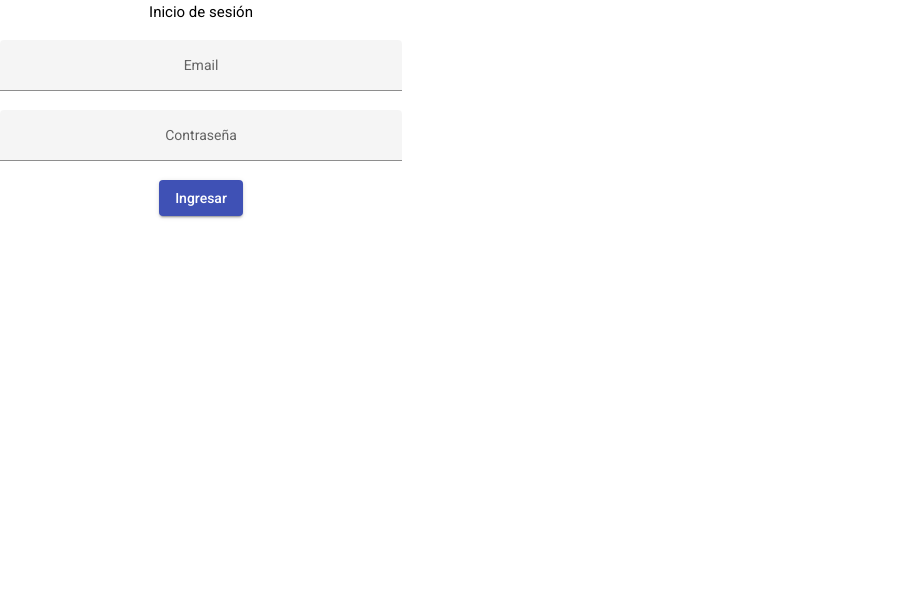
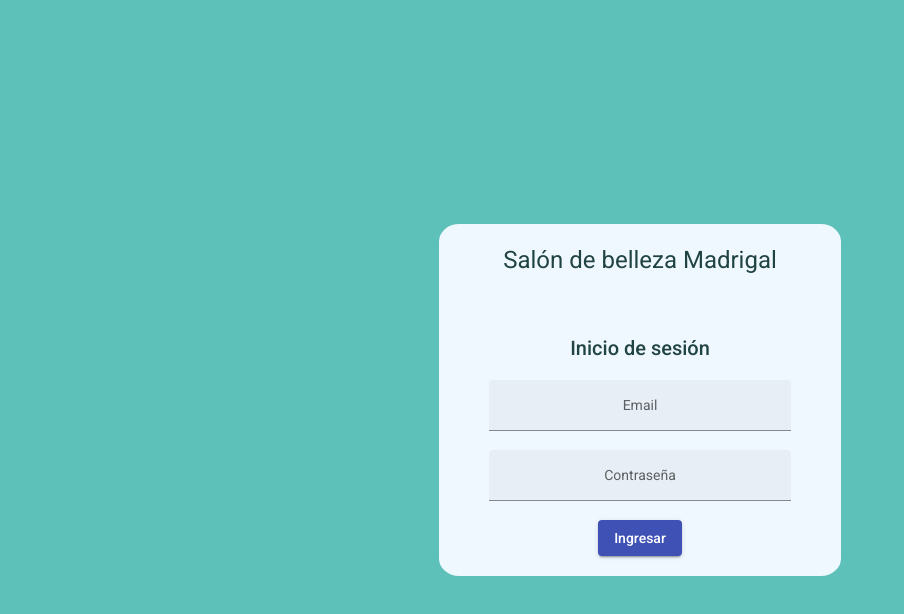
Before and after one commit to JavierAlfaroJara/SalonDeBellezaAngular, an Angular app in the folder salon-de-belleza/: page /logIn in a window 1280 px wide. Shown: the top 614 px of the page, without its empty margins (0-904 px from the left). Built offline with nearby package versions, Linux system fonts and the light colour scheme.

Commit message:
Arreglos estéticos

```diff
--- a/salon-de-belleza/src/app/Services/users-service.service.ts
+++ b/salon-de-belleza/src/app/Services/users-service.service.ts
@@ -27,6 +27,7 @@ export class UsersServiceService {
   getInfoCita(param: any){
     return this.http.get(`${this.URL_USERS}/AppointmentServices?Id=${param}`);
   }
+
   // servicio para iniciar sesion como administrador
   logIn(email: string,password:string){
     return this.http.get(`${this.URL_USERS}/logIN/administrator?email=${email}&password=${password}`)
--- a/salon-de-belleza/src/app/app-routing.module.ts
+++ b/salon-de-belleza/src/app/app-routing.module.ts
@@ -6,8 +6,8 @@ import { LoginComponent } from './components/login/login.component';
 
 const routes: Routes = [
   {path:'logIn', component:LoginComponent },
-  {path: 'vista-usuarios', component: VistaListaUsuariosComponent},
-  {path: 'top-usuarios', component: TopClientesComponent},
+  {path: 'lista-clientes', component: VistaListaUsuariosComponent},
+  {path: 'top-clientes', component: TopClientesComponent},
   {path: '**', redirectTo: 'logIn'}
 ];
 
--- a/salon-de-belleza/src/app/components/dialogs/dialogo-ver-citas-usuario/dialogo-ver-citas-usuario.component.ts
+++ b/salon-de-belleza/src/app/components/dialogs/dialogo-ver-citas-usuario/dialogo-ver-citas-usuario.component.ts
@@ -68,7 +68,6 @@ export class DialogoVerCitasUsuarioComponent implements OnInit {
 
       let fechaTemp = actual.fecha
       let fechaSplit = fechaTemp.split("T",2)
-      console.log(fechaSplit)
       let fechaYHora = fechaSplit[0] + " " + fechaSplit[1]
 
       let json = {
@@ -79,7 +78,6 @@ export class DialogoVerCitasUsuarioComponent implements OnInit {
         descripcion: actual.descripcion,
         detalles: this.auxiliar
       }
-      console.log(json)
       CITA_ELEMENT.push(json)
     });
 
--- a/salon-de-belleza/src/app/components/login/login.component.css
+++ b/salon-de-belleza/src/app/components/login/login.component.css
@@ -1,7 +1,11 @@
 @import '~ngx-toastr/toastr';
 .card{
- text-align:center;
- position: fixed;
+  height: 100vh;
+  display: flex;
+  justify-content: center;
+  align-items: center;
+  flex-direction: column;
+  background-color: #5DC1B9;
 }
 
 .example-form {
@@ -12,6 +16,25 @@
   }
 
 .example-full-width {
-    width: 100%;
+    width: 75%;
     text-align:center;
+    color: #204441;
 }
+
+.titulo{
+  color: #204441;
+  display: flex;
+  flex-direction: column;
+  align-items: center;
+
+}
+
+.buttons{
+  display: flex;
+  justify-content: center;
+}
+
+.content{
+  background-color: aliceblue;
+  border-radius: 5%;
+}
--- a/salon-de-belleza/src/app/components/login/login.component.html
+++ b/salon-de-belleza/src/app/components/login/login.component.html
@@ -1,8 +1,11 @@
 <div class="card">
-    <div>
-        <h4>Inicio de sesión </h4>
+  <div class="content">
+    <br>
+    <div class="titulo">
+      <h1>Salón de belleza Madrigal</h1>
+      <br><br>
+      <h2>Inicio de sesión</h2>
     </div>
-
     <form class="example-form">
         <mat-form-field class="example-full-width" appearance="fill">
           <mat-label>Email</mat-label>
@@ -13,8 +16,10 @@
           <mat-label>Contraseña</mat-label>
           <input matInput name="password" [(ngModel)]="password">
         </mat-form-field>
-      </form>
+    </form>
     <div class="buttons">
         <button mat-raised-button color="primary" (click)="ingresar(email,password)">Ingresar</button>
     </div>
+    <br>
+  </div>
 </div>
--- a/salon-de-belleza/src/app/components/login/login.component.ts
+++ b/salon-de-belleza/src/app/components/login/login.component.ts
@@ -8,9 +8,6 @@ import { Router } from '@angular/router';
   templateUrl: './login.component.html',
   styleUrls: ['./login.component.css']
 })
-
-
-
 
 export class LoginComponent implements OnInit {
   email="";
@@ -28,8 +25,6 @@ export class LoginComponent implements OnInit {
 
   ingresar(email:string, password:string){
 
-    console.log(email)
-    console.log(password)
     this.clientService.logIn(email,password).subscribe( (response) => {
       if(response != null){
         this.data = response
```
Also changed, not shown: 1 other file (tests, documents, lock files or other folders).
